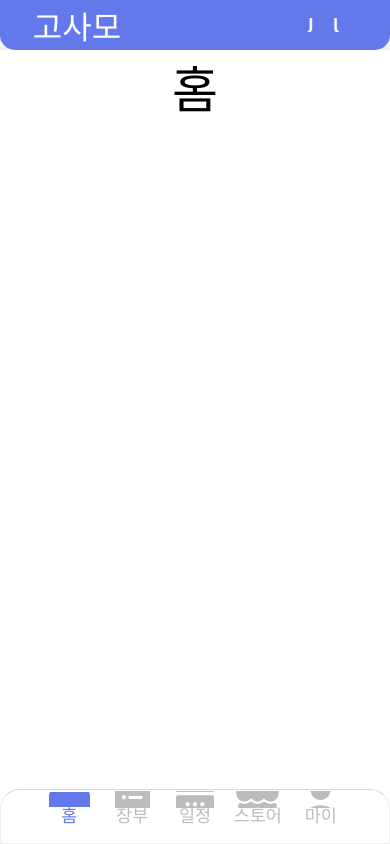
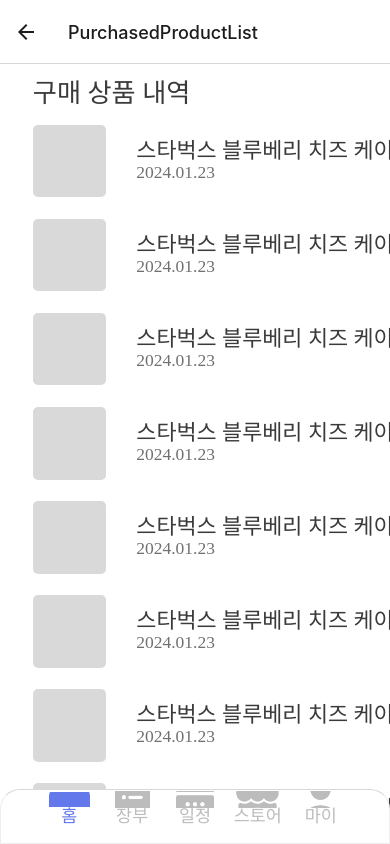
Before and after one commit to Truffle-duk/Pumble_FE, a React Native app: screen /PurchasedProductList in a window 390 px wide. Built offline with nearby package versions, Linux system fonts and the light colour scheme.

Commit message:
[Feat] 구매 상품 내역 확인 페이지 구현

```diff
--- a/app/components/StackNavigator.js
+++ b/app/components/StackNavigator.js
@@ -15,6 +15,7 @@
 import { create } from 'react-test-renderer';
 import ModifyProfile from '@screens/ModifyProfile';
 import PBHistory from '@screens/PBHistory';
+import PurchasedProductList from '@screens/PurchasedProductList';
 
 const Stack = createNativeStackNavigator();
 
@@ -114,6 +115,7 @@
 
             <Stack.Screen name='ModifyProfile' component={ModifyProfile}/>
             <Stack.Screen name='PBHistory' component={PBHistory}/>
+            <Stack.Screen name='PurchasedProductList' component={PurchasedProductList}/>
 
         </Stack.Navigator>
         </>
--- a/app/screens/MyPage.js
+++ b/app/screens/MyPage.js
@@ -73,7 +73,7 @@
     <View style={styles.mypageCheckDetailContainer}>
       <Text style={styles.mypageCheckDetailTitle}>구매 상품</Text>
       <TouchableOpacity style={styles.mypageCheckDetailNavigate}
-        // onPress={()=>navigation.navigate('PurchasedProductList')}  //페이지 완성 시 연결
+        onPress={()=>navigation.navigate('PurchasedProductList')}
         >
         <Text style={styles.mypageCheckDetailNavigateText}>구매 상품 내역 확인하기</Text>
       </TouchableOpacity>
--- /dev/null
+++ b/app/screens/PurchasedProductList.js
@@ -0,0 +1,199 @@
+import { theme } from "@assets/Theme";
+import { StyleSheet, View, Text, Button, TouchableOpacity, Image, ScrollView } from 'react-native';
+import React, { useEffect, useState } from "react";
+import { create } from "react-test-renderer";
+import { ThemeProvider } from "@react-navigation/native";
+
+const purchasedProducts = [
+  {
+    "Name":"스타벅스 블루베리 치즈 케이크",
+    "Date":"2024.01.23",
+    "isReceived":true,
+  },
+  {
+    "Name":"스타벅스 블루베리 치즈 케이크",
+    "Date":"2024.01.23",
+    "isReceived":true,
+  },
+  {
+    "Name":"스타벅스 블루베리 치즈 케이크",
+    "Date":"2024.01.23",
+    "isReceived":false,
+  },
+  {
+    "Name":"스타벅스 블루베리 치즈 케이크",
+    "Date":"2024.01.23",
+    "isReceived":false,
+  },
+  {
+    "Name":"스타벅스 블루베리 치즈 케이크",
+    "Date":"2024.01.23",
+    "isReceived":true,
+  },
+  {
+    "Name":"스타벅스 블루베리 치즈 케이크",
+    "Date":"2024.01.23",
+    "isReceived":false,
+  },
+  {
+    "Name":"스타벅스 블루베리 치즈 케이크",
+    "Date":"2024.01.23",
+    "isReceived":true,
+  },
+  {
+    "Name":"스타벅스 블루베리 치즈 케이크",
+    "Date":"2024.01.23",
+    "isReceived":true,
+  },
+  {
+    "Name":"스타벅스 블루베리 치즈 케이크",
+    "Date":"2024.01.23",
+    "isReceived":false,
+  },
+  {
+    "Name":"스타벅스 블루베리 치즈 케이크",
+    "Date":"2024.01.23",
+    "isReceived":false,
+  },
+
+]
+
+function Purchased(){
+  return(
+    <View style={styles.purchasedBtn}>
+      <Text style={styles.purchasedBtnText}>구매완료</Text>
+    </View>
+  )
+}
+
+function Receipt(){
+  return(
+    <View style={styles.receiptBtn}>
+      <Text style={styles.receiptBtnText}>수령완료</Text>
+    </View>
+  )
+}
+
+function ProductList({product}){
+  return(
+    <View style={styles.productContainer}>
+      <View style={styles.productDetailContainer}>
+        <View style={styles.productImageContainer}></View>
+        <View style={styles.productTextContainer}>
+          <Text style={styles.productNameText}>{product.Name}</Text>
+          <Text style={styles.productPurchasedDateText}>{product.Date}</Text>
+        </View>
+      </View>
+      {product.isReceived?<Receipt/>:<Purchased/>}
+    </View>
+  )
+}
+
+export default function PurchasedProductList(){
+    const [MyPurchasedProducts,setMyPurchasedProducts]=useState([]);
+
+    useEffect(()=>{
+      setMyPurchasedProducts(purchasedProducts);
+    },[])
+
+    return (
+        <ScrollView style={styles.background}>
+          <Text style={styles.headText}>구매 상품 내역</Text>
+          {
+            MyPurchasedProducts.length===0?(
+              <View>
+                <Text>구매한 상품이 없어요....</Text>
+              </View>
+            ):(
+              MyPurchasedProducts.map((item,index)=>
+                <ProductList product={item}/>
+              )
+            )
+          }
+          {/* <ProductList List={MyPurchasedProducts}/> */}
+        </ScrollView>
+      );
+  }
+
+const styles=StyleSheet.create({
+  background:{
+    backgroundColor:theme.color.white,
+    paddingTop:30*theme.height,
+    paddingHorizontal:16*theme.width,
+    paddingBottom:77*theme.height,
+  },
+  headText:{
+    color:theme.color.grey2,
+    fontSize:theme.fontSizes.fontSizes18,
+    fontFamily:'Pretendard-SemiBold',
+    lineHeight:18,
+    //marginBottom:10*theme.height,
+  },
+  purchasedBtn:{
+    height:25*theme.height*theme.width,
+    width:60*theme.width*theme.height,
+    borderRadius:15,
+    borderWidth:1,
+    borderColor:theme.color.main,
+    backgroundColor:theme.color.white,
+    alignItems:'center',
+    justifyContent:'center',
+  },
+  purchasedBtnText:{
+    fontFamily:"Pretendard-Medium",
+    fontSize:theme.fontSizes.fontSizes12,
+    lineHeight:12*theme.height,
+    color:theme.color.main,
+  },
+  receiptBtn:{
+    height:25*theme.height*theme.width,
+    width:60*theme.width*theme.height,
+    borderRadius:15,
+    borderWidth:1,
+    borderColor:theme.color.main,
+    backgroundColor:theme.color.main,
+    alignItems:'center',
+    justifyContent:'center',
+  },
+  receiptBtnText:{
+    fontFamily:"Pretendard-Medium",
+    fontSize:theme.fontSizes.fontSizes12,
+    lineHeight:12*theme.height,
+    color:theme.color.white,
+  },
+  productContainer:{
+    marginTop:30*theme.height,
+    flexDirection:'row',
+    justifyContent:'space-between',
+    alignItems:'center',
+  },
+  productImageContainer:{
+    height:50*theme.height*theme.width,
+    width:50*theme.height*theme.width,
+    backgroundColor:theme.color.grey6,
+    borderRadius:5,
+    marginRight:15*theme.width,
+  },
+  productTextContainer:{
+    flexDirection:'column'
+  },
+  productNameText:{
+    color:theme.color.grey2,
+    fontSize:theme.fontSizes.fontSizes15,
+    fontFamily:'Pretendard-SemiBold',
+    lineHeight:15,
+    marginBottom:10*theme.height,
+  },
+  productPurchasedDateText:{
+    color:theme.color.grey10,
+    fontSize:theme.fontSizes.fontSizes12,
+    fontFamily:'Pretendard-Regular',
+    lineHeight:12,
+  },
+  productDetailContainer:{
+    flexDirection:'row',
+    alignItems:"center",
+  }
+
+
+})
```
